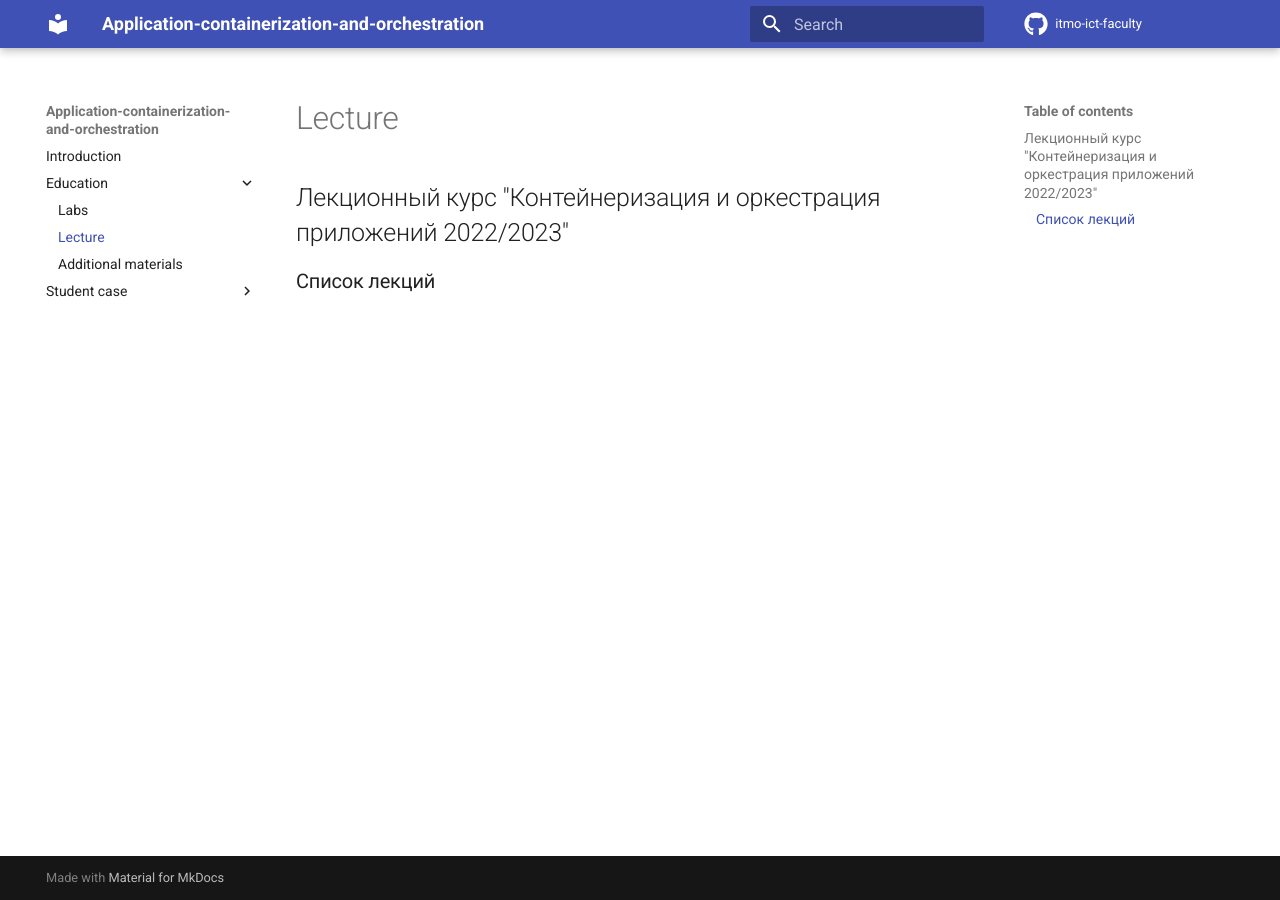
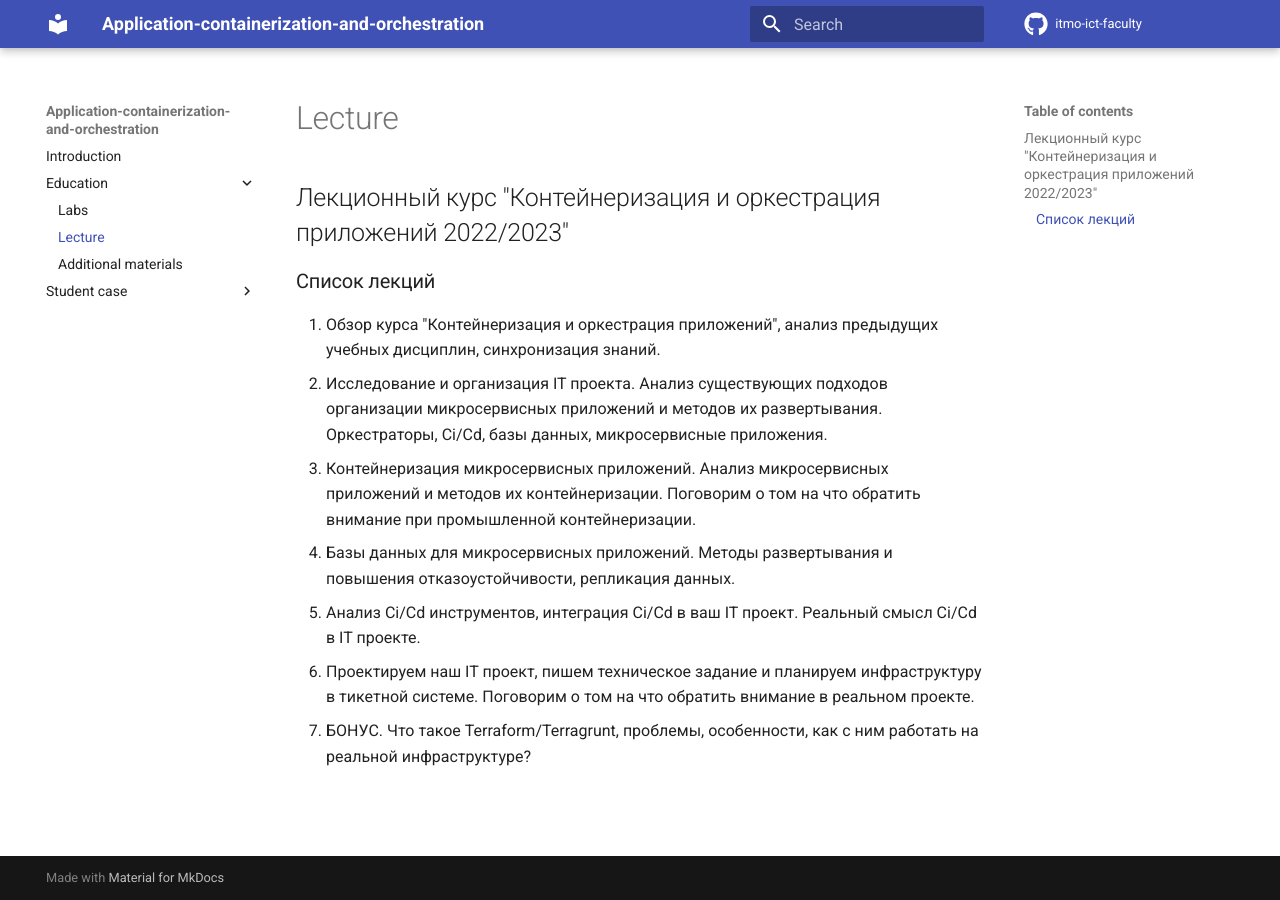
Before and after one commit to itmo-ict-faculty/application-containerization-and-orchestration, an MkDocs documentation site: the page built from docs/education/lecture.md, in a window 1280 px wide. Built offline with MkDocs 1.6.1 and Material for MkDocs 9.7.7, drawn with Linux system fonts in a browser that asks for light colours; comment, search, counter and statistics services are not loaded.

Commit message:
Added backbone lectures

```diff
--- a/docs/education/lecture.md
+++ b/docs/education/lecture.md
@@ -1,2 +1,10 @@
 ## Лекционный курс "Контейнеризация и оркестрация приложений 2022/2023"
 ### Список лекций
+
+1. Обзор курса "Контейнеризация и оркестрация приложений", анализ предыдущих учебных дисциплин, синхронизация знаний.
+2. Исследование и организация IT проекта. Анализ существующих подходов организации микросервисных приложений и методов их развертывания. Оркестраторы, Ci/Cd, базы данных, микросервисные приложения.
+3. Контейнеризация микросервисных приложений. Анализ микросервисных приложений и методов их контейнеризации. Поговорим о том на что обратить внимание при промышленной контейнеризации.
+4. Базы данных для микросервисных приложений. Методы развертывания и повышения отказоустойчивости, репликация данных.
+5. Анализ Ci/Cd инструментов, интеграция Ci/Cd в ваш IT проект. Реальный смысл Ci/Cd в IT проекте.
+6. Проектируем наш IT проект, пишем техническое задание и планируем инфраструктуру в тикетной системе. Поговорим о том на что обратить внимание в реальном проекте.
+7. БОНУС. Что такое Terraform/Terragrunt, проблемы, особенности, как с ним работать на реальной инфраструктуре?
```
